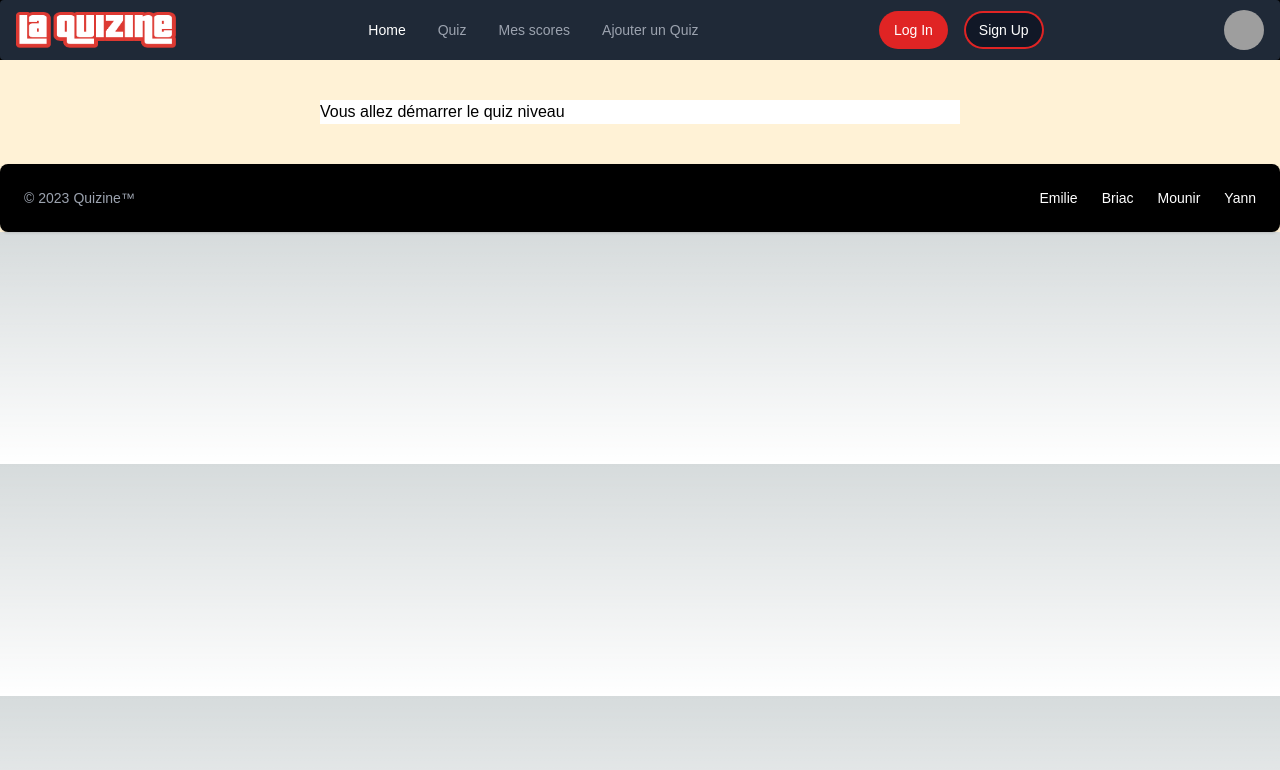
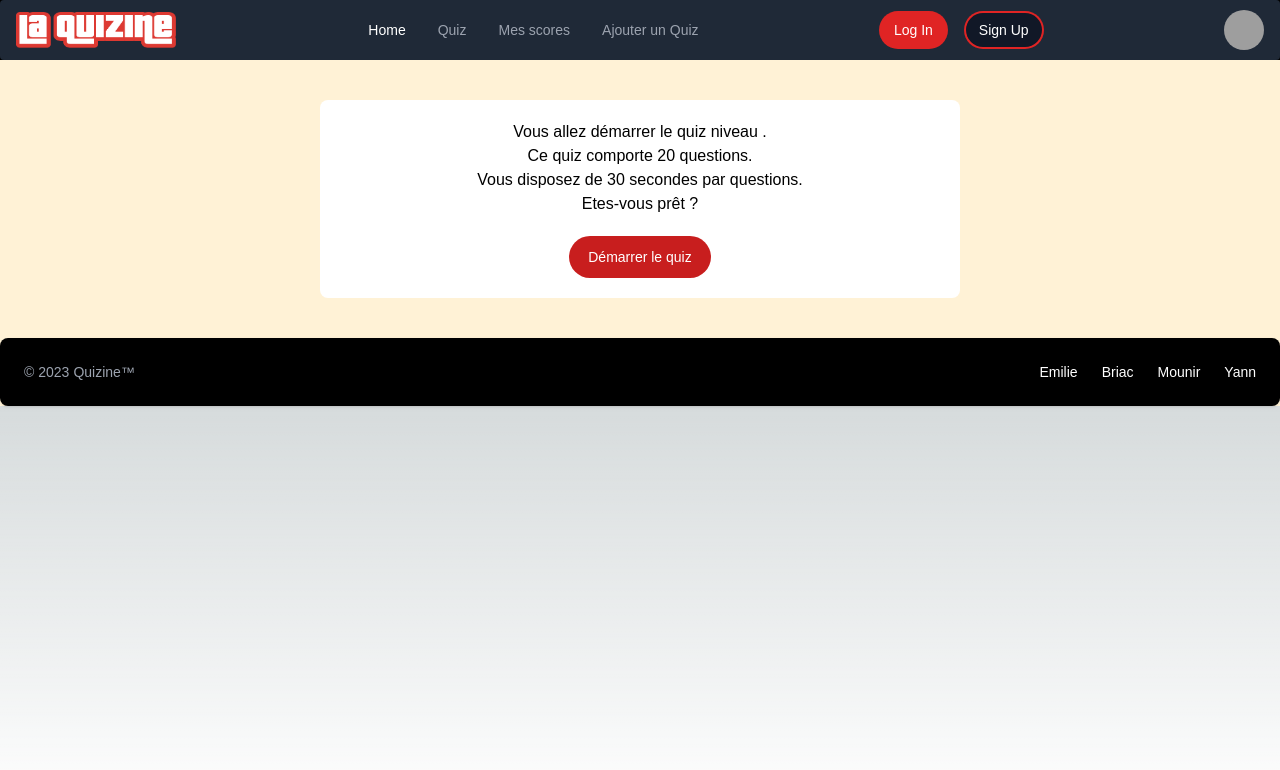
Before and after one commit to YannChavret/Quiz, a Next.js app in the folder quiz-frontend/: page /start in a window 1280 px wide. Shown: the top 770 px of the page. Built offline with nearby package versions, Linux system fonts and the light colour scheme; grey boxes are pictures that could not be loaded.

Commit message:
bouton démarrer le quiz

```diff
--- a/quiz-frontend/components/Card.tsx
+++ b/quiz-frontend/components/Card.tsx
@@ -13,10 +13,10 @@ export default function ModuleCard(props: any) {
       Quiz {props.module}  Niveau {props.level}
     </h5>
     <p className="font-normal text-gray-700 dark:text-gray-400">
-      Testez vos connaissances de base en {props.level} avec ce quiz niveau {props.level}
+      Testez vos connaissances de base en {props.module} avec ce quiz niveau {props.level}
     </p>
-    <a href={`/start?module=${props.module}&level=${props.level}`}>
-    <Button color="failure" pill>Lancer le quiz</Button>
+    <a className="flex justify-around" href={`/start?module=${props.module}&level=${props.level}`}>
+    <Button  color="failure" pill>Lancer le quiz</Button>
     </a>
   </Card>
 </div>
--- a/quiz-frontend/pages/start.tsx
+++ b/quiz-frontend/pages/start.tsx
@@ -3,6 +3,7 @@ import Menu from "../components/Menu";
 import PiedDePage from '@/components/Footer';
 import { useRouter } from "next/router";
 import "../app/globals.css"
+import { Button } from 'flowbite-react';
 
 
 
@@ -14,10 +15,21 @@ export default function StartQuiz() {
     <div className="bg-beige">
           <Menu/>
 
-      <div className="container w-[50%] my-10 ml-[25%]">
-            <div className='container bg-white'>
-Vous allez démarrer le quiz {query.module} niveau {query.level}
+      <div className="container w-[50%] my-10 ml-[25%] rounded-lg">
+            <div className='container bg-white rounded-lg text-center p-5'>
+              <div>
+                <p>
+                Vous allez démarrer le quiz {query.module} niveau {query.level}.
+                </p>
+                <p>Ce quiz comporte 20 questions.</p>
+                <p>Vous disposez de 30 secondes par questions.</p>
+                <p>Etes-vous prêt ?</p>
+                <a className="flex justify-around mt-5" >
+                  <Button  color="failure" pill>Démarrer le quiz</Button>
+                </a>
+              </div>
             </div>
+
       </div>
           <PiedDePage/>
     </div>
```
